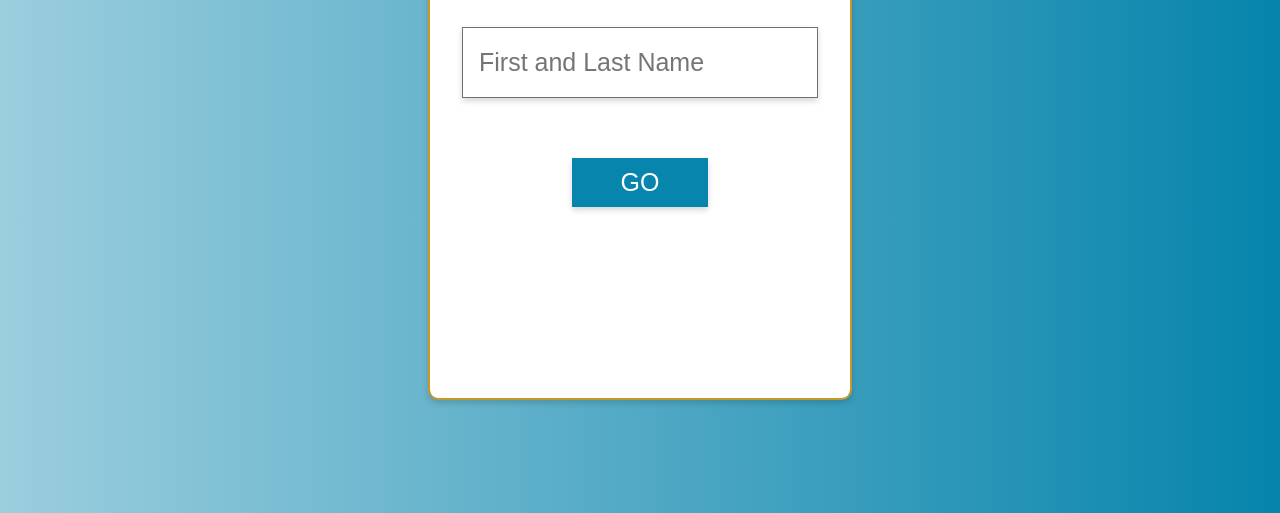
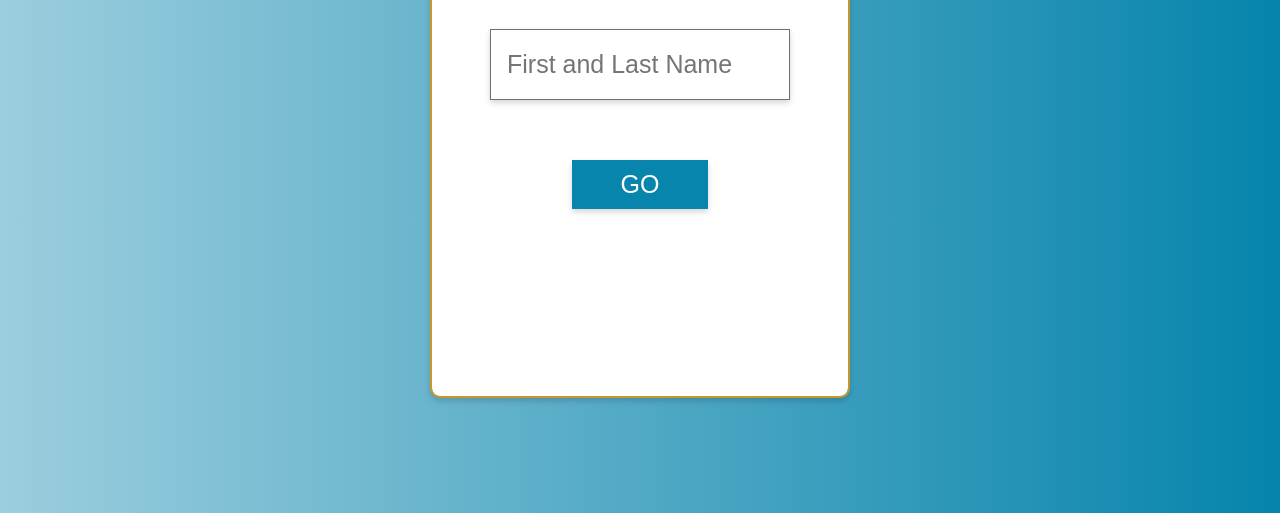
Before and after one commit to ikhan5/CW_API, a website: page public/index.html in a window 1280 px wide. Shown: the part 287-800 px from the top of the page. Drawn offline with Linux system fonts and the light colour scheme.

Commit message:
Adjust box sizing

```diff
--- a/public/css/styles.css
+++ b/public/css/styles.css
@@ -1,8 +1,11 @@
 @import url("https://fonts.googleapis.com/css?family=Lato:300,400|Open+Sans:400,700&display=swap");
 
-* {
+*,
+*::after,
+*::before {
   padding: 0;
   margin: 0;
+  box-sizing : border-box;
 }
 
 body {
@@ -20,7 +23,6 @@ body {
   display: flex;
   flex-direction: column;
   width: 420px;
-  min-width: 318px;
   height: 570px;
   border: solid 2px #c7972c;
   border-radius: 10px;
@@ -68,6 +70,7 @@ body {
   box-shadow: 0px 3px 6px #00000029;
   padding: 20px 16px;
   margin-bottom: 60px;
+  max-width: 300px;
 }
 
 .lookup_submit {
```
